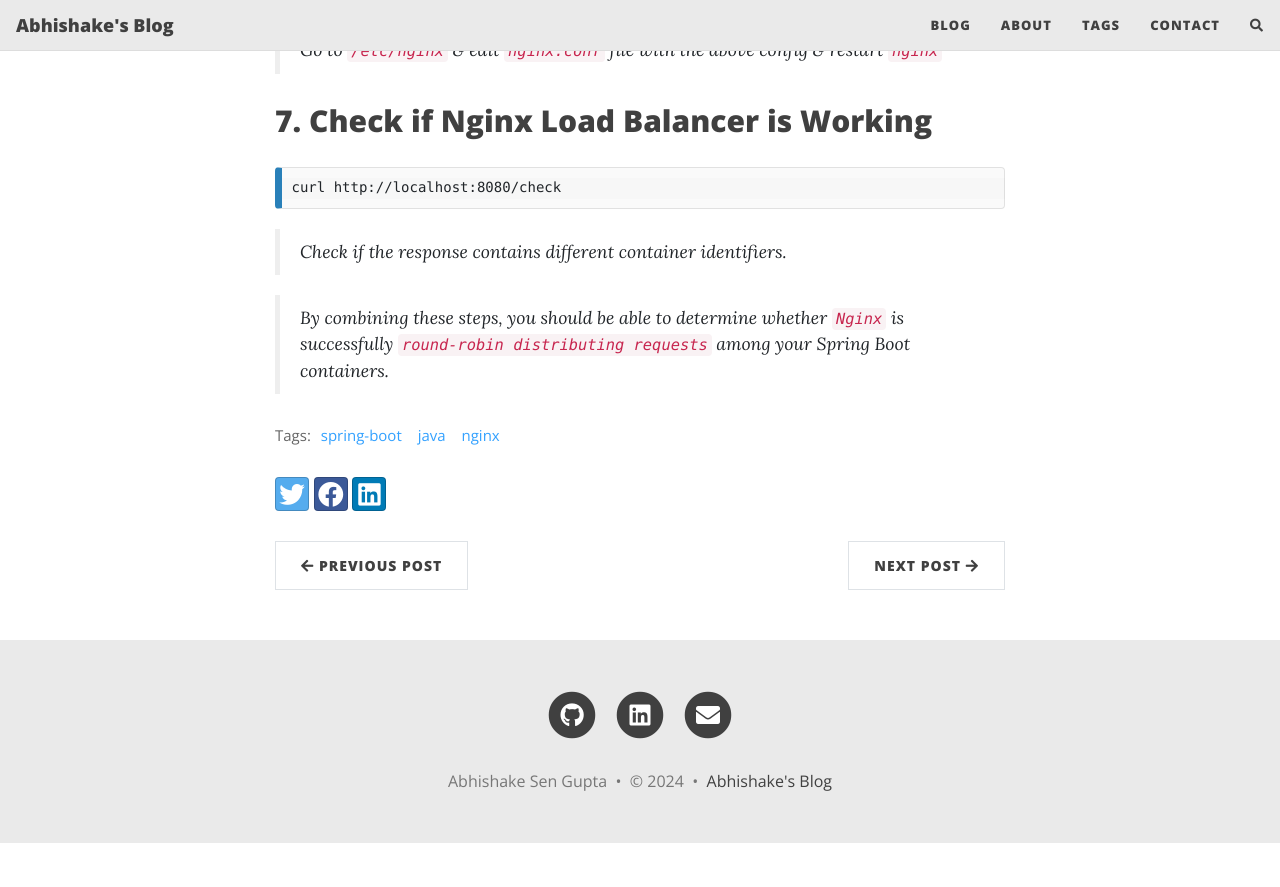
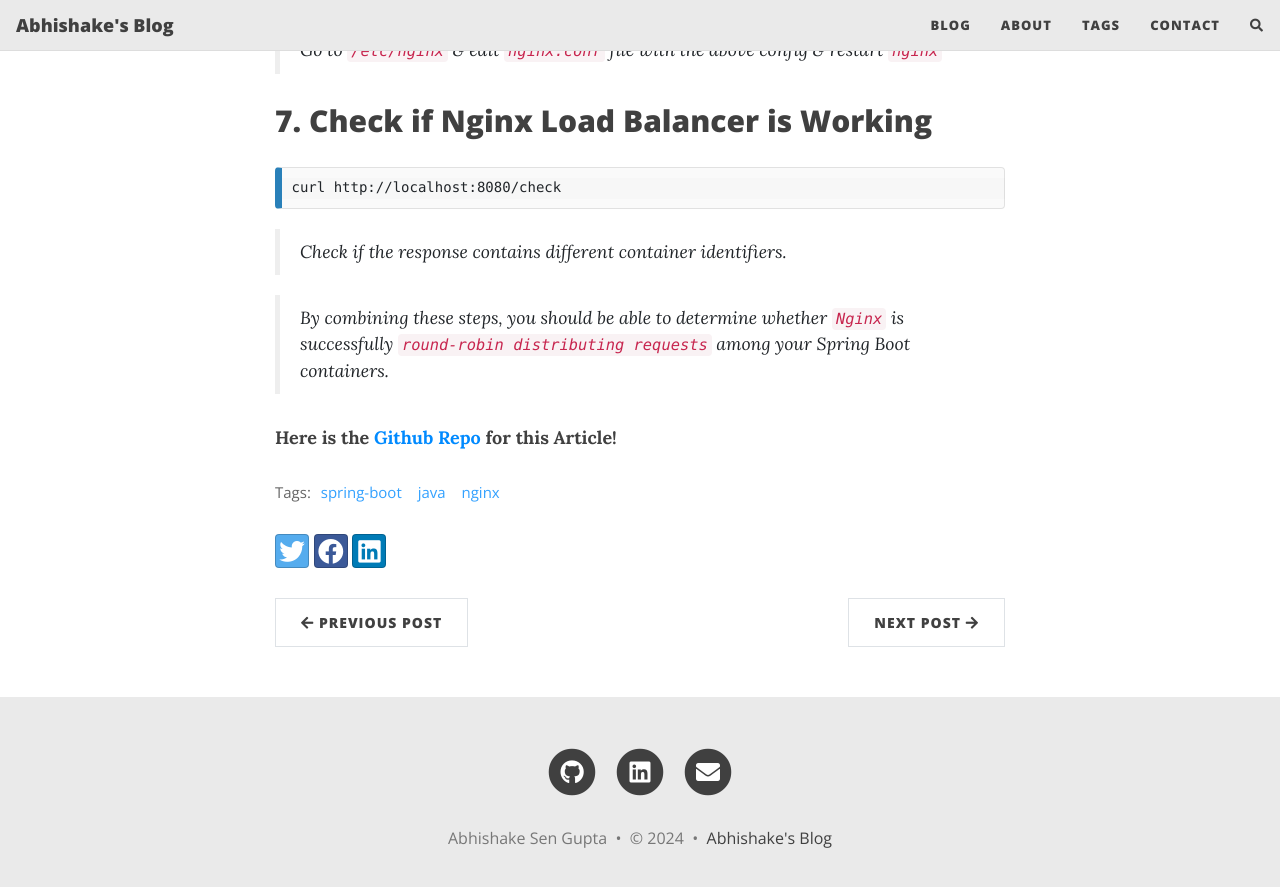
Before and after one commit to Abhishake63/abhishake.github.io, a Jekyll site: the page built from _posts/2024-02-07-scaling-spring-boot.md, in a window 1280 px wide and 900 px high, scrolled down 3036 px. Shown: the top 887 px of the window. Built offline with Jekyll 4.4.1, drawn with Linux system fonts in a browser that asks for light colours; nearby versions of some CDN libraries; comment, search, counter and statistics services are not loaded; before the commit the page ends 3879 px from its top, so only the background shows below that.

Commit message:
added github links to spring blogs

```diff
--- a/_posts/2024-02-07-scaling-spring-boot.md
+++ b/_posts/2024-02-07-scaling-spring-boot.md
@@ -126,3 +126,5 @@ curl http://localhost:8080/check
 > Check if the response contains different container identifiers.
 
 > By combining these steps, you should be able to determine whether `Nginx` is successfully `round-robin distributing requests` among your Spring Boot containers.
+
+**Here is the [Github Repo](https://github.com/Abhishake63/spring-boot-nginx) for this Article!**
```
Also changed, not shown: _posts/2024-02-14-sending-email-spring-boot.md (+2 -0 lines).
